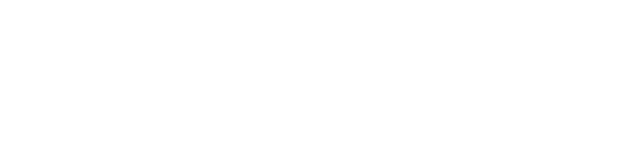
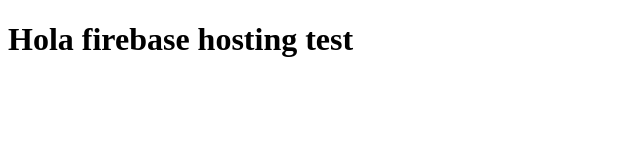
Before and after one commit to CarlosMansoCid/ci-cd-test, a website: page public/index.html in a window 1280 px wide. Shown: the whole page, without its empty margins (0-640 px from the left). Drawn offline with Linux system fonts and the light colour scheme.

Commit message:
deploy config

```diff
--- a/package.json
+++ b/package.json
@@ -15,5 +15,8 @@
   "bugs": {
     "url": "https://github.com/CarlosMansoCid/ci-cd-test/issues"
   },
-  "homepage": "https://github.com/CarlosMansoCid/ci-cd-test#readme"
+  "homepage": "https://github.com/CarlosMansoCid/ci-cd-test#readme",
+  "dependencies": {
+    "react-icons": "^4.7.1"
+  }
 }
--- a/src/index.html
+++ b/public/index.html
@@ -7,6 +7,7 @@
     <title>Document</title>
 </head>
 <body>
+    <h1>Hola firebase hosting test</h1>
 
 </body>
 </html>
```
Also changed, not shown: firebase.json (added), 1 other file.
